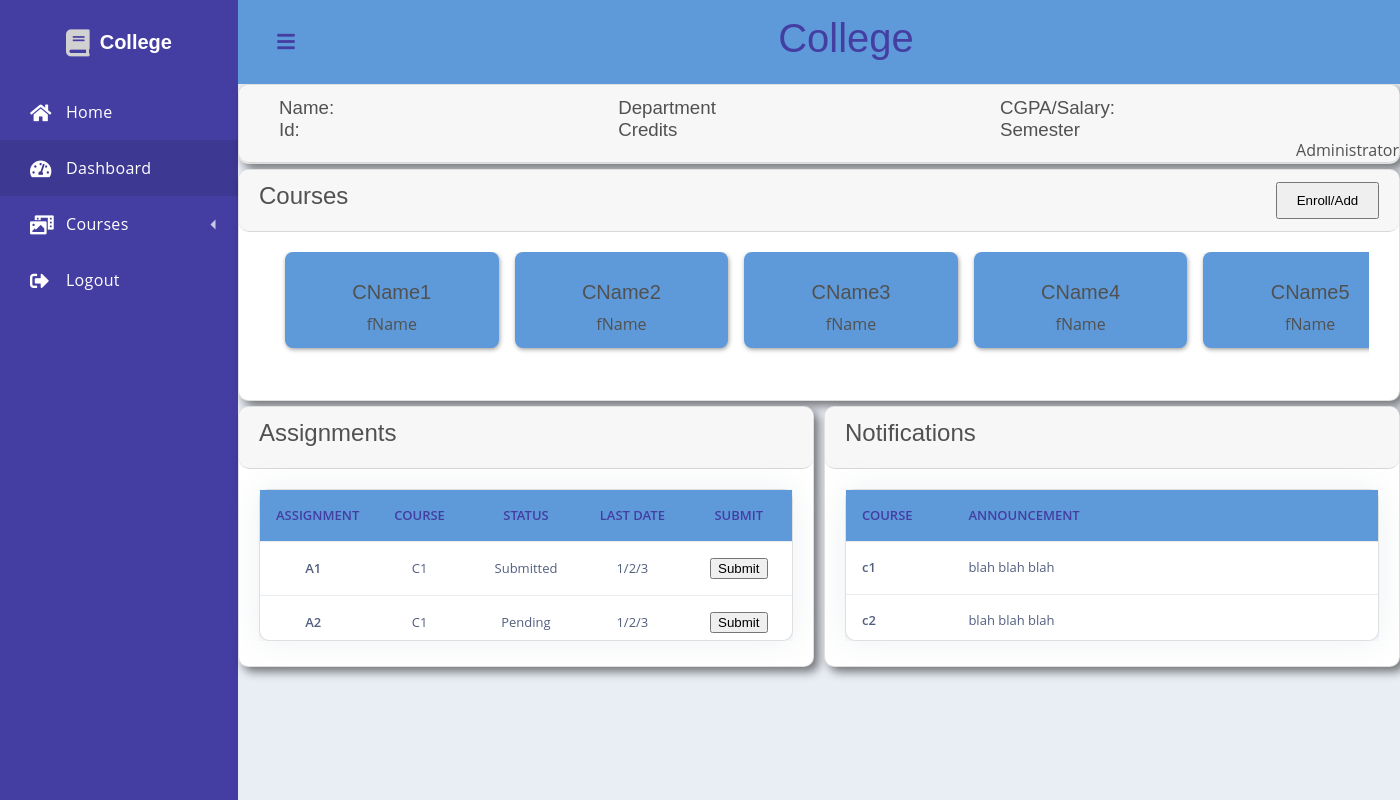
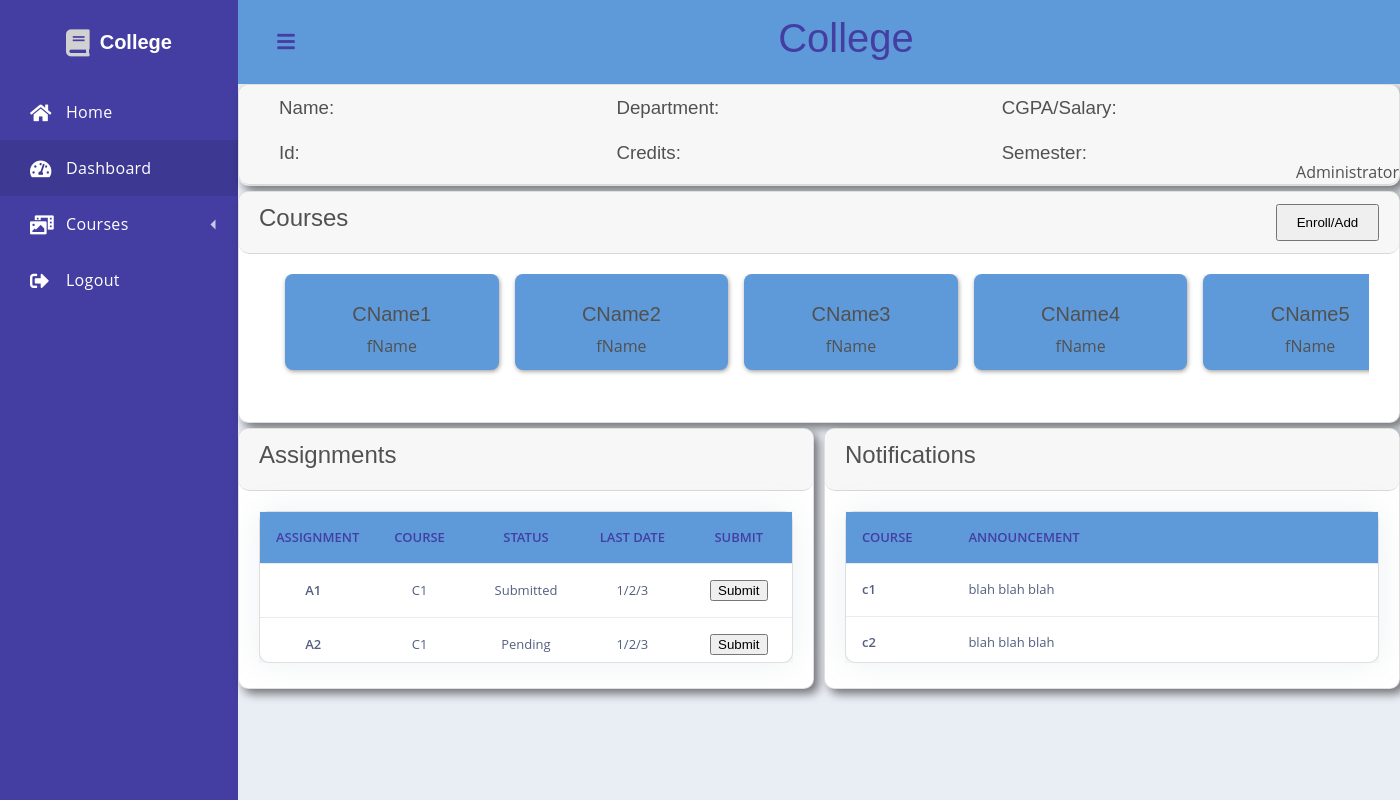
Before and after one commit to BinoManjesh/college-management, a PHP site: page /public/dashboard.php in a window 1400 px wide. Run offline with PHP 8.4, Linux system fonts and the light colour scheme.

Commit message:
dashboard update

```diff
--- a/public/dashboard.php
+++ b/public/dashboard.php
@@ -87,13 +87,13 @@ view('header', ['title' => 'Dashboard', 'stylesheets'=>[
             <div class='card-header' style="grid-template-columns: none;">
                 <!-- <div class="profile-img"><button type='submit' id="profilepic" style="background:white;opacity:0.5;width:100%;overflow:hidden;height:25%;border:none;z-index:10;cursor:pointer;position:relative;top:75%">Edit</button></div> -->
                 <div style="display: flex;align-items: center;">
-                    <h3 class='data1'>Name:<br>Id:</h3>
+                    <h3 class='data1'>Name:<br><br>Id:</h3>
                 </div>
                 <div style="display: flex;align-items: center;">
-                    <h3 class='data1'>Department<br>Credits</h3>
+                    <h3 class='data1'>Department:<br><br>Credits:</h3>
                 </div>
                 <div style="display: flex;align-items: center;">
-                    <h3 class='data1'>CGPA/Salary:<br>Semester</h3>
+                    <h3 class='data1'>CGPA/Salary:<br><br>Semester:</h3>
                 </div>
                 <p style="position: absolute;bottom:0;right:0;margin:0;">Administrator</p>
             </div>
```
